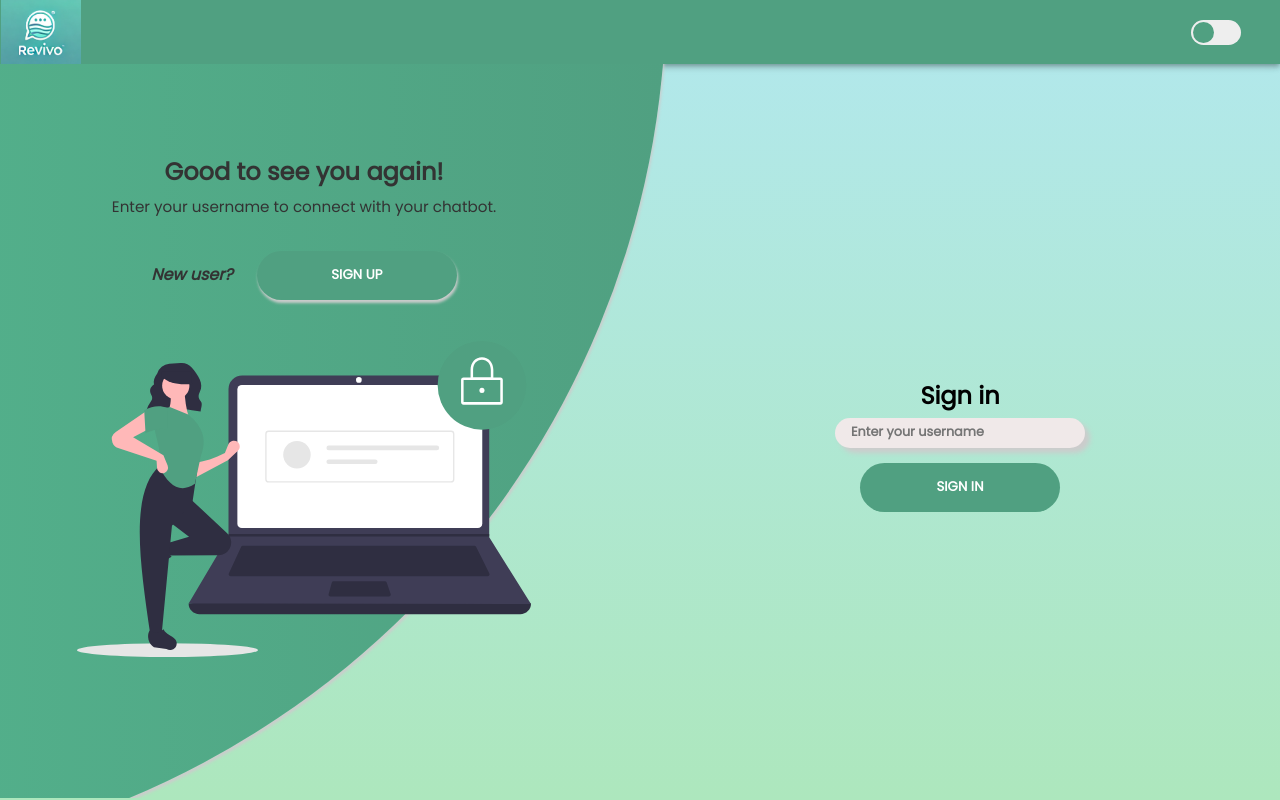
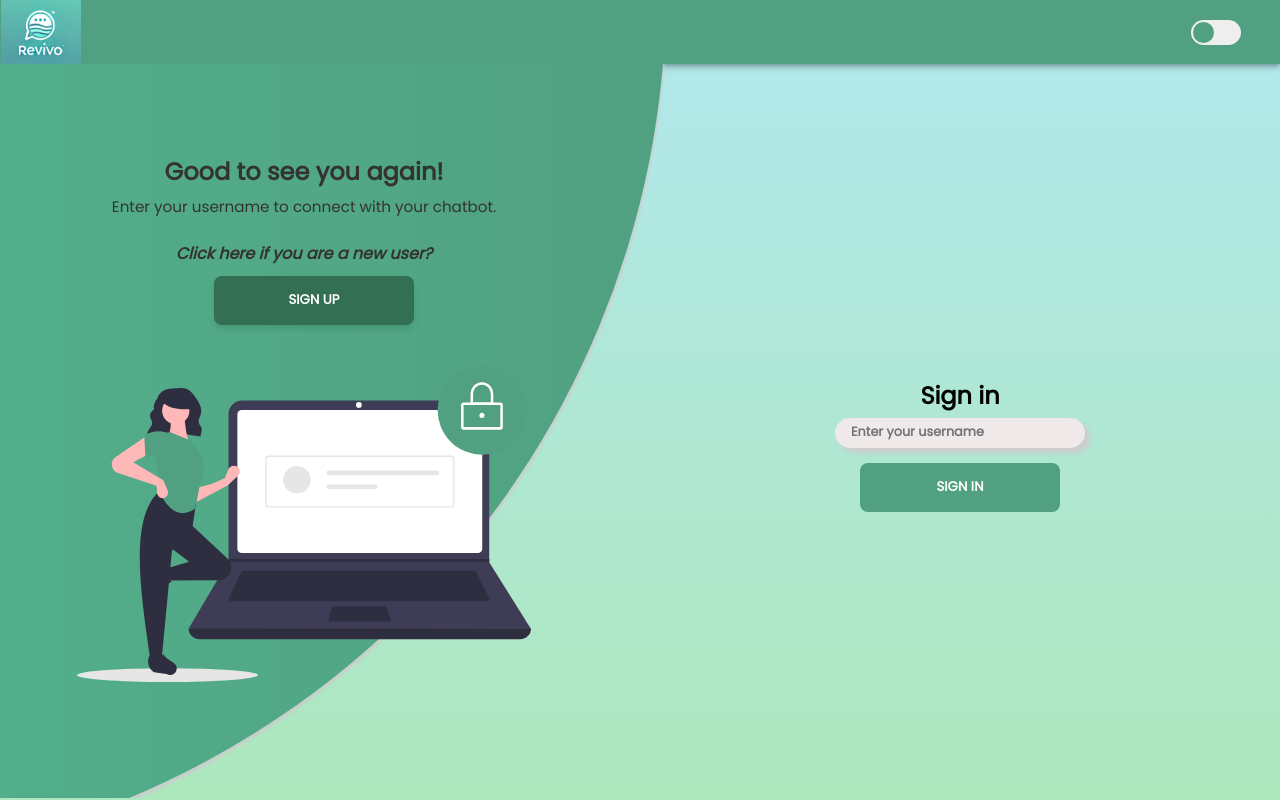
Before and after one commit to JohannCardona/Revivo, a React (Create React App) app in the folder frontend/: page /login in a window 1280 px wide. Built offline with nearby package versions, Linux system fonts and the light colour scheme.

Commit message:
Text and styling updates on account pages

```diff
--- a/frontend/src/components/login/ExistingUser.jsx
+++ b/frontend/src/components/login/ExistingUser.jsx
@@ -90,7 +90,7 @@ function ExistingUser() {
             <input
               value="Sign in"
               type="submit"
-              className="registerlogin-btn"
+              className="mood-submit"
               onClick={handleUserSignIn}
             />
           </form>
@@ -102,11 +102,13 @@ function ExistingUser() {
           <div className="new-panel-content">
             <h3>Good to see you again!</h3>
             <p>Enter your username to connect with your chatbot.</p>
-            <p style={{ fontWeight: "bold", fontStyle: "italic", fontSize: 16 }}>
-              New user?{" "}
+            <p
+              style={{ fontWeight: "bold", fontStyle: "italic", fontSize: 16 }}
+            >
+              Click here if you are a new user?{" "}
               <button
                 style={{ marginLeft: 20 }}
-                className="registerlogin-btn transparent"
+                className="image-button"
                 id="sign-up-btn"
                 onClick={goBackToRegister}
               >
--- a/frontend/src/components/login/NewUser.jsx
+++ b/frontend/src/components/login/NewUser.jsx
@@ -83,7 +83,7 @@ function NewUser() {
             <input
               value="Sign up"
               type="submit"
-              className="registerlogin-btn"
+              className="mood-submit"
               onClick={handleUserRegister}
             />
           </form>
@@ -99,10 +99,10 @@ function NewUser() {
               journey.
             </p>
             <p style={{ fontWeight: "bold", fontStyle: "italic", fontSize: 16 }}>
-              Existing user?{" "}
+              Click here if you are existing user?{" "}
               <button
                 style={{ marginLeft: 20 }}
-                className="registerlogin-btn transparent"
+                className="image-button"
                 id="sign-in-btn"
                 onClick={navigateToLogin}
               >
--- a/frontend/src/components/mindfulness/CalmingAudios.jsx
+++ b/frontend/src/components/mindfulness/CalmingAudios.jsx
@@ -103,7 +103,7 @@ const AudioPlayer = () => {
                         fontSize: 35,
                         color: "white",
                         position: "absolute",
-                        marginTop: "7px",
+                        marginTop: "9px",
                         marginLeft: "19px",
                         cursor: "pointer",
                       }}
```
